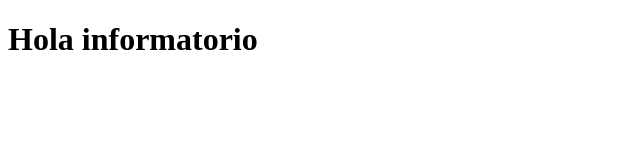
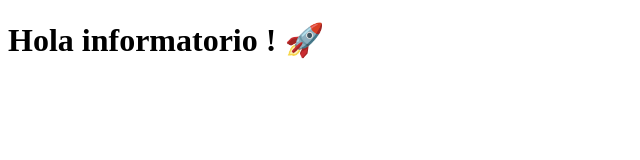
Before and after one commit to pabloinformatorio/ejemplo, a plain HTML site: page app/index.html in a window 1280 px wide. Shown: the whole page, without its empty margins (0-640 px from the left). Drawn offline with Linux system fonts and the light colour scheme.

Commit message:
tercer commit

```diff
--- a/app/index.html
+++ b/app/index.html
@@ -6,6 +6,6 @@
     <title>Primer despliegue</title>
 </head>
 <body>
-    <h1>Hola informatorio</h1>
+    <h1>Hola informatorio ! 🚀</h1>
 </body>
 </html>
```
